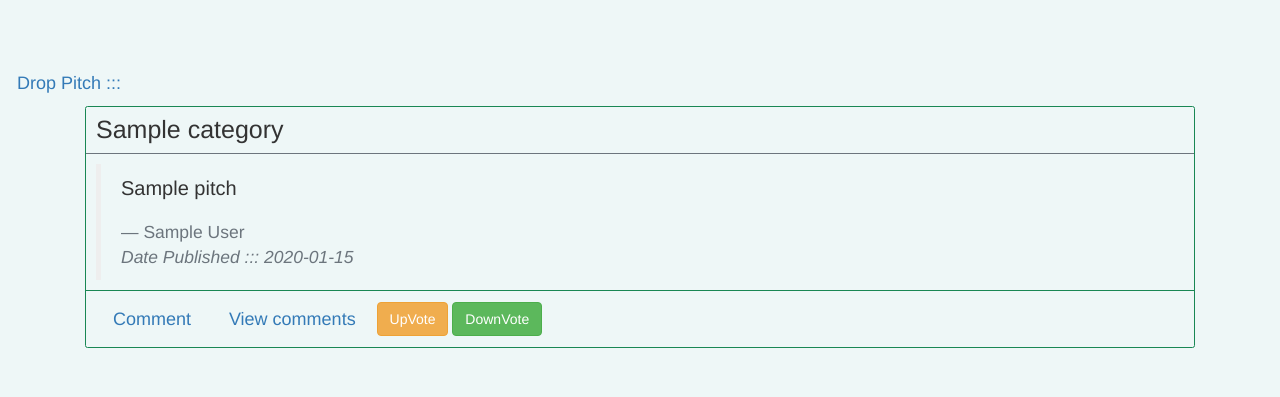
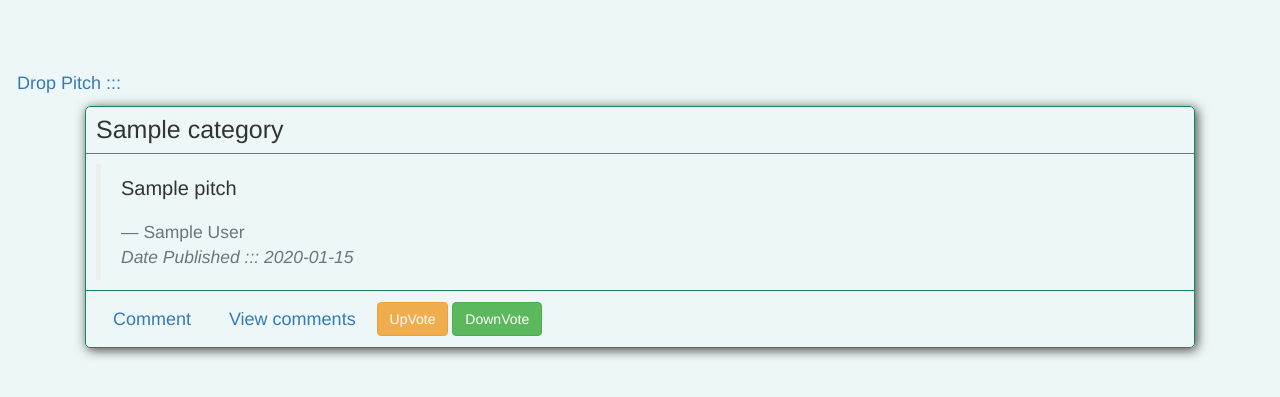
Before and after one commit to Flora-Chepchirchir8/Pitch-App, a Python web app: template app/templates/categories.html in a window 1280 px wide. Shown: the part 62-459 px from the top of the page. Run offline with Jinja, Linux system fonts and the light colour scheme; the template is opened without the code that fills it: most values are stand-ins (such as "Sample title", 1, 10 or a date in 2020); some libraries are stand-ins or nearby versions.

```diff
--- a/app/static/css/category.css
+++ b/app/static/css/category.css
@@ -1,3 +1,8 @@
 body {
     background-color: rgb(238, 247, 247);
+
 }
+.card {
+    border-radius: 5px;
+    box-shadow: 2px 2px 12px rgb(3, 3, 3, 0.75);
+}
```
